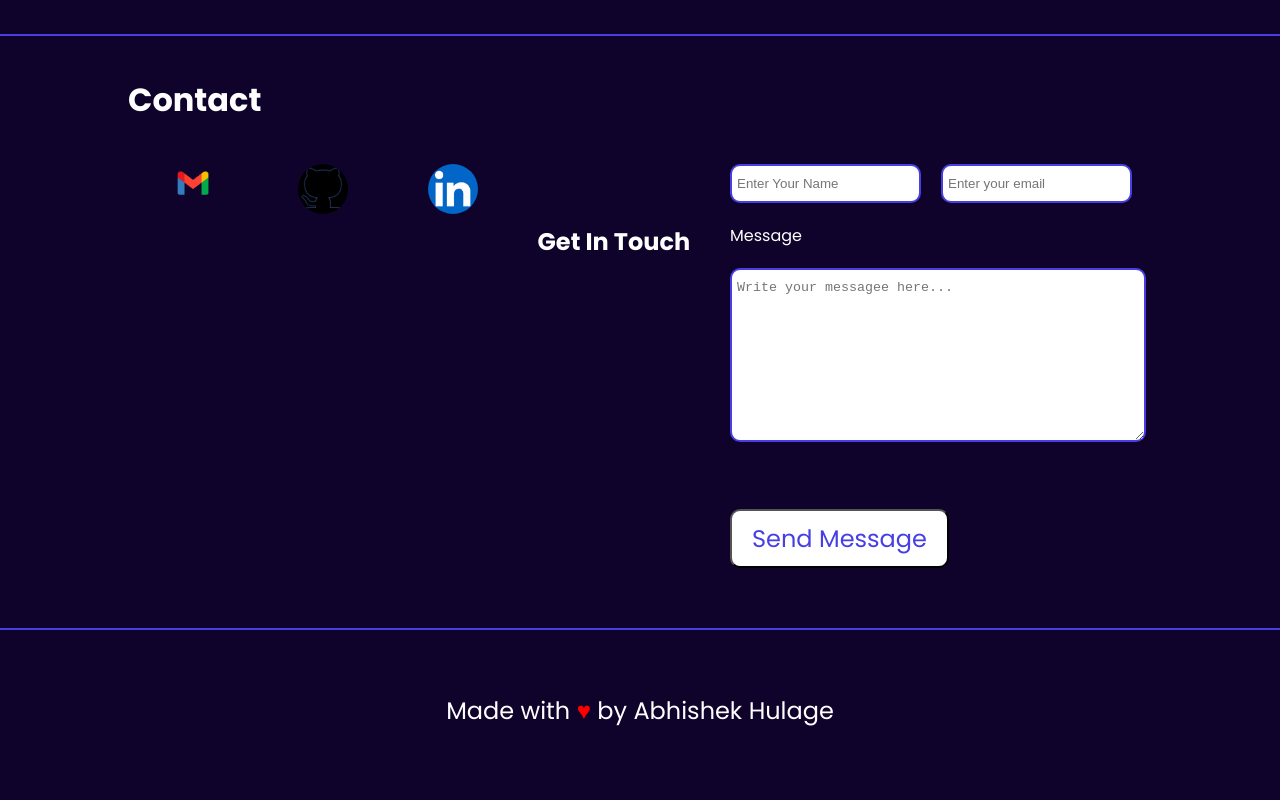
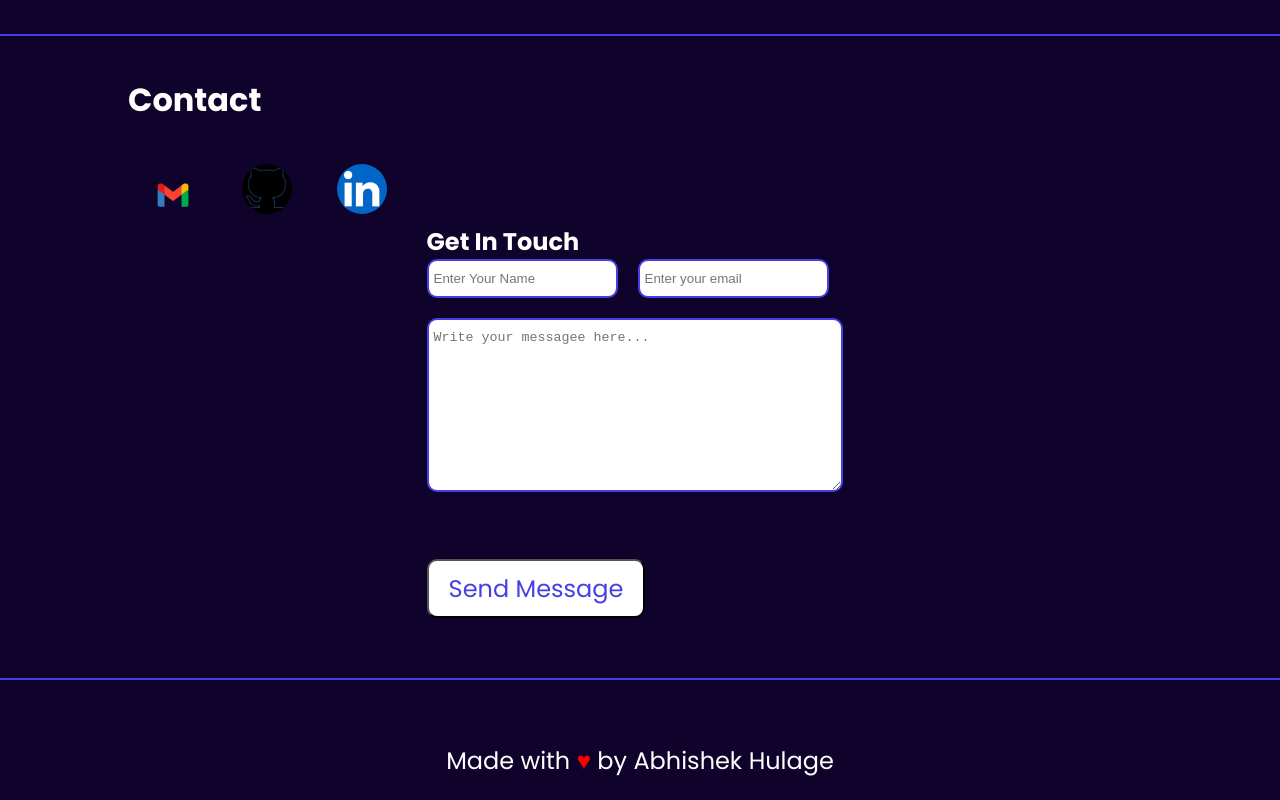
Before and after one commit to rohan-hulage/Personal-Portfolio, a plain HTML site: page index.html in a window 1280 px wide. Shown: the part 1989-2789 px from the top of the page. Before the commit the page ends 2739 px from the top, so only its background shows below. Drawn offline with nearby package versions, Linux system fonts and the light colour scheme.

Commit message:
Made some changes in contact section

```diff
--- a/index.html
+++ b/index.html
@@ -119,10 +119,12 @@
         <section class="sixthSection" id="contact">
            <h1>Contact</h1>
            <div class="contact-flexbox">
+              <div class="contact-logo">
                 <a href="https://mail.google.com/mail/u/0/?hl=en_GB#inbox?compose=new"><img src="images/gmail.png" alt="gmail"></a>
                 <a href="https://github.com/rohan-hulage"><img src="images/github.webp" alt="github"></a>
                 <a href="https://www.linkedin.com/in/abhishek-hulage-77a643222/"><img src="images/linkedin-logo_578229-227.avif" alt="linkedin"></a>
-
+            </div>
+            <div class="contact-form-1">
                 <h2>Get In Touch</h2>
 
                 <form  id="contact-form">
@@ -132,11 +134,12 @@
                         <input type="email" name="email" id="email" placeholder="Enter your email">
                     </div>
 
-                        <p>Message</p>
                         <textarea name="message" id="message" cols="30" rows="10" placeholder="Write your messagee here..."></textarea>
 
                     <button type="submit">Send Message</button>
                 </form>
+
+            </div>
 
             </div>
 
--- a/styles.css
+++ b/styles.css
@@ -249,7 +249,7 @@ hr{
 .contact-flexbox{
     display: flex;
     flex-direction: row;
-    justify-content: space-around;
+    gap: 20px;
 
 }
 
```
